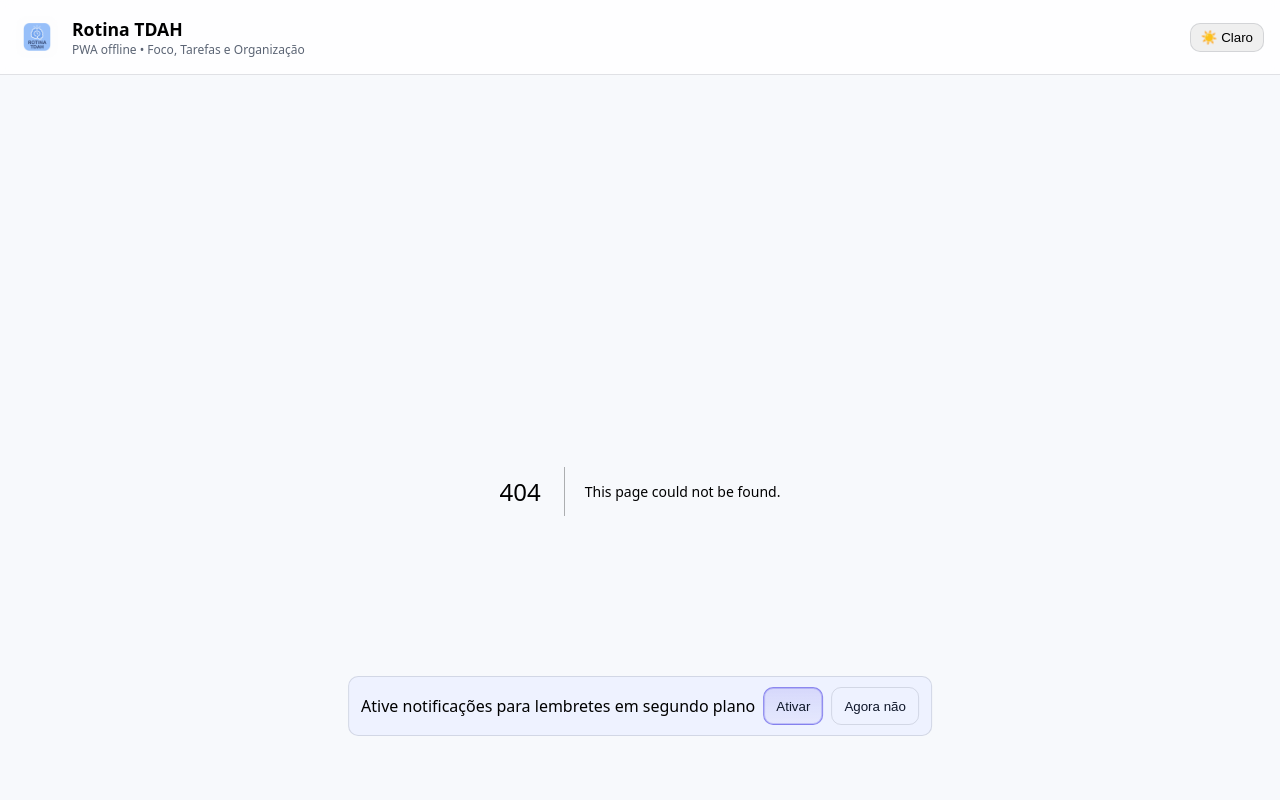
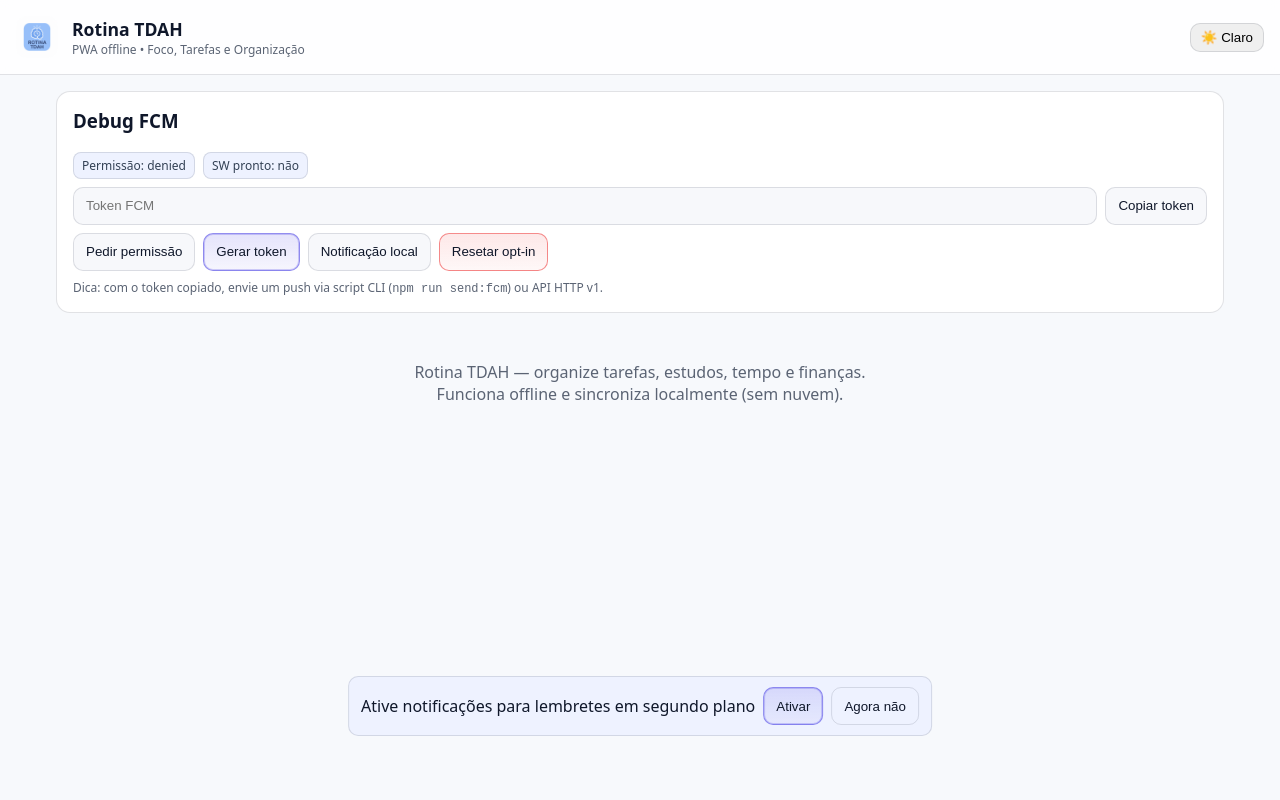
Before and after one commit to TenorioDevfullStack/tdah_pwa, a Next.js app: page /debug/fcm in a window 1280 px wide. Before the commit this address had no page. Shown: the top 800 px of the page. Built offline with nearby package versions, Linux system fonts and the light colour scheme.

Commit message:
feat(debug): página /debug/fcm para status, gerar token, copiar e testar notificação local

```diff
--- /dev/null
+++ b/app/debug/fcm/page.jsx
@@ -0,0 +1,140 @@
+"use client";
+import { useEffect, useState } from "react";
+import { initMessaging } from "@/lib/push";
+
+export default function FCMDebugPage() {
+  const [permission, setPermission] = useState("unknown");
+  const [token, setToken] = useState("");
+  const [swReady, setSwReady] = useState(false);
+  const [swScope, setSwScope] = useState("");
+  const [loading, setLoading] = useState(false);
+
+  useEffect(() => {
+    if (typeof window === "undefined") return;
+    setPermission(Notification?.permission || "unsupported");
+    setToken(localStorage.getItem("fcm_token") || "");
+    (async () => {
+      try {
+        const reg = await navigator.serviceWorker?.ready;
+        if (reg) {
+          setSwReady(true);
+          setSwScope(reg.scope || "");
+        }
+      } catch {}
+    })();
+  }, []);
+
+  async function requestPerm() {
+    try {
+      const p = await Notification.requestPermission();
+      setPermission(p);
+    } catch {}
+  }
+
+  async function generateToken() {
+    setLoading(true);
+    try {
+      if (Notification.permission !== "granted") {
+        const p = await Notification.requestPermission();
+        setPermission(p);
+        if (p !== "granted") {
+          setLoading(false);
+          return;
+        }
+      }
+      const t = await initMessaging();
+      if (t) {
+        localStorage.setItem("fcm_token", t);
+        setToken(t);
+        window.dispatchEvent(
+          new CustomEvent("toast", { detail: { text: "Token gerado" } })
+        );
+      }
+    } catch (e) {
+      window.dispatchEvent(
+        new CustomEvent("toast", { detail: { text: "Falha ao gerar token" } })
+      );
+    } finally {
+      setLoading(false);
+    }
+  }
+
+  async function testLocalNotif() {
+    try {
+      const reg = await navigator.serviceWorker?.ready;
+      if (reg?.showNotification) {
+        reg.showNotification("Teste local", {
+          body: "Isto é um teste local (sem FCM).",
+          icon: "/icons/icon-192.png",
+        });
+      } else if (Notification.permission === "granted") {
+        new Notification("Teste local", {
+          body: "Isto é um teste local (sem FCM).",
+        });
+      }
+    } catch {}
+  }
+
+  function resetOptIn() {
+    localStorage.removeItem("fcm_token");
+    localStorage.removeItem("push_optin_dismissed");
+    setToken("");
+    window.dispatchEvent(
+      new CustomEvent("toast", { detail: { text: "Opt-in resetado" } })
+    );
+  }
+
+  return (
+    <div className="card">
+      <h3>Debug FCM</h3>
+      <div className="row">
+        <span className="badge">Permissão: {permission}</span>
+        <span className="badge">SW pronto: {swReady ? "sim" : "não"}</span>
+        {swScope && <span className="badge">Scope: {swScope}</span>}
+      </div>
+
+      <div className="row" style={{ marginTop: 8 }}>
+        <input
+          className="input"
+          readOnly
+          value={token}
+          placeholder="Token FCM"
+          style={{ flex: 1, minWidth: 260 }}
+        />
+        <button
+          className="button"
+          onClick={async () => {
+            try {
+              await navigator.clipboard.writeText(token || "");
+              window.dispatchEvent(
+                new CustomEvent("toast", { detail: { text: "Token copiado" } })
+              );
+            } catch {}
+          }}
+        >
+          Copiar token
+        </button>
+      </div>
+
+      <div className="row" style={{ marginTop: 8 }}>
+        <button className="button" onClick={requestPerm}>
+          Pedir permissão
+        </button>
+        <button className="button primary" onClick={generateToken} disabled={loading}>
+          {loading ? "Gerando…" : "Gerar token"}
+        </button>
+        <button className="button" onClick={testLocalNotif}>
+          Notificação local
+        </button>
+        <button className="button danger" onClick={resetOptIn}>
+          Resetar opt-in
+        </button>
+      </div>
+
+      <div className="small" style={{ marginTop: 8 }}>
+        Dica: com o token copiado, envie um push via script CLI
+        (<code>npm run send:fcm</code>) ou API HTTP v1.
+      </div>
+    </div>
+  );
+}
```
Also changed, not shown: public/sw.js.
